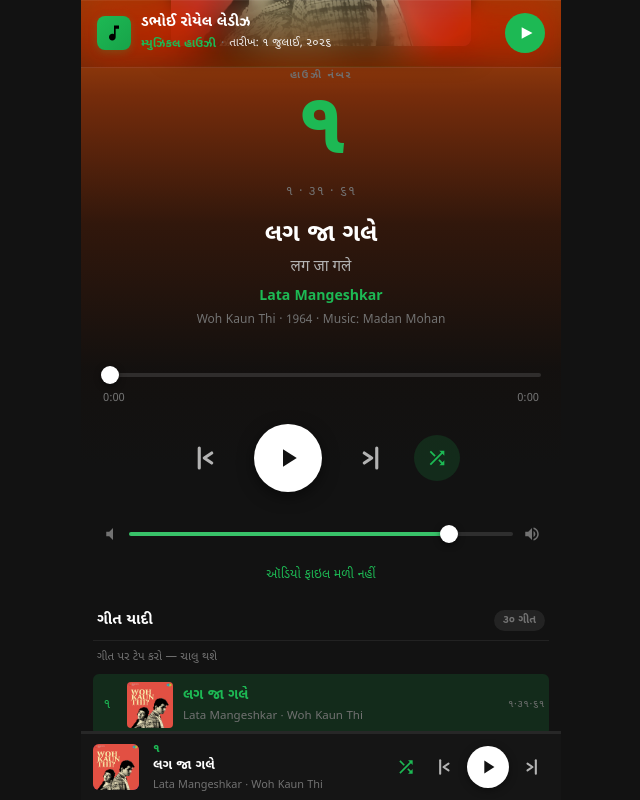
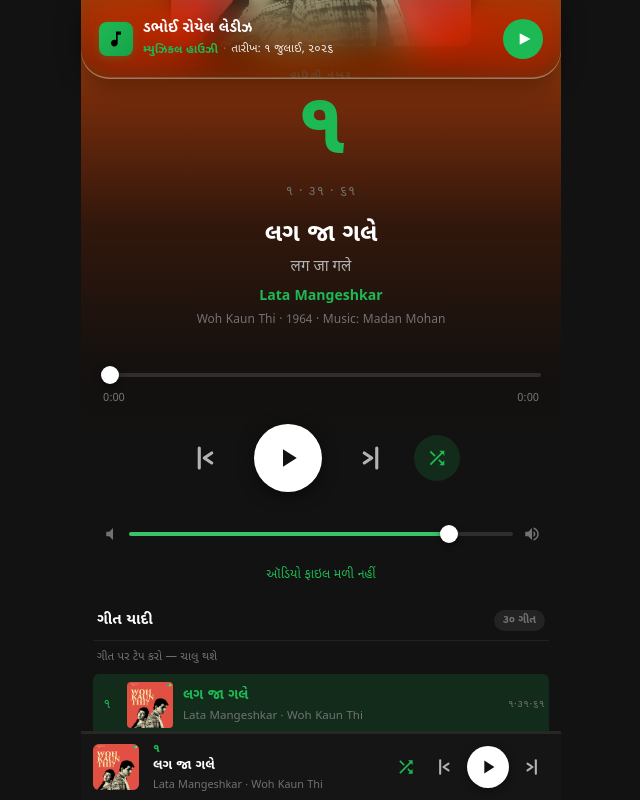
Before and after one commit to git-jainamshah/DRL-musical-housie, a website: page index.html in a window 1280 px wide. Shown: the whole page, without its empty margins (319-959 px from the left). Drawn offline with Linux system fonts and the light colour scheme.

Commit message:
style: taller header, curved bottom with shiny glass border

```diff
--- a/css/style.css
+++ b/css/style.css
@@ -73,12 +73,19 @@ body {
   max-width: 480px;
   margin: 0 auto;
   z-index: 100;
-  padding: calc(var(--safe-top) + 12px) 16px 14px;
+  padding: calc(var(--safe-top) + 18px) 18px 20px;
   background: rgba(14, 6, 2, 0.22);
   backdrop-filter: blur(22px) saturate(180%);
   -webkit-backdrop-filter: blur(22px) saturate(180%);
-  border-bottom: 1px solid rgba(255, 255, 255, 0.10);
-  box-shadow: inset 0 1px 0 rgba(255, 255, 255, 0.06);
+  border-bottom: none;
+  border-radius: 0 0 28px 28px;
+  box-shadow:
+    /* shiny curved bottom edge — follows the border-radius */
+    inset 0 -1.5px 0 rgba(255, 255, 255, 0.35),
+    /* soft green inner glow along the bottom */
+    inset 0 -3px 12px rgba(29, 185, 84, 0.08),
+    /* outer drop shadow for depth */
+    0 6px 24px rgba(0, 0, 0, 0.35);
 }
 
 .top-bar-inner {
@@ -209,8 +216,8 @@ body {
   overflow-x: hidden;
   -webkit-overflow-scrolling: touch;
   overscroll-behavior-y: contain;
-  /* Push content below the fixed header */
-  padding-top: calc(var(--safe-top) + 68px);
+  /* Push content below the taller fixed header */
+  padding-top: calc(var(--safe-top) + 82px);
 }
 
 /* ─── Now Playing ─────────────────────────────────── */
```
